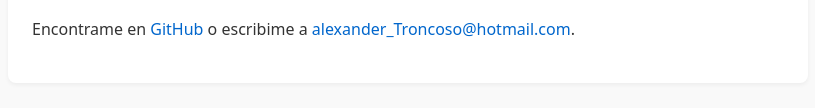
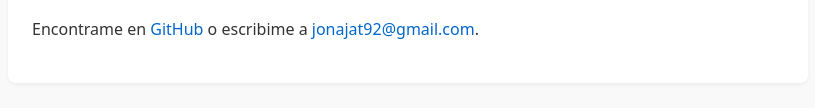
Before and after one commit to alexander1992a/portfolio-landing, a plain HTML site: page index.html in a window 1280 px wide. Shown: the part 669-777 px from the top of the page, without its empty margins (232-1047 px from the left). Drawn offline with Linux system fonts and the light colour scheme.

Commit message:
fix(contacto): actualizar correo a jonajat92@gmail.com

```diff
--- a/index.html
+++ b/index.html
@@ -29,7 +29,7 @@
 
         <section id="contacto">
             <h2>Contacto</h2>
-            <p>Encontrame en <a href="https://github.com/alexander1992a" target="_blank">GitHub</a> o escribime a <a href="mailto:alexander_Troncoso@hotmail.com">alexander_Troncoso@hotmail.com</a>.</p>
+            <p>Encontrame en <a href="https://github.com/alexander1992a" target="_blank">GitHub</a> o escribime a <a href="mailto:jonajat92@gmail.com">jonajat92@gmail.com</a>.</p>
         </section>
     </main>
 
```
